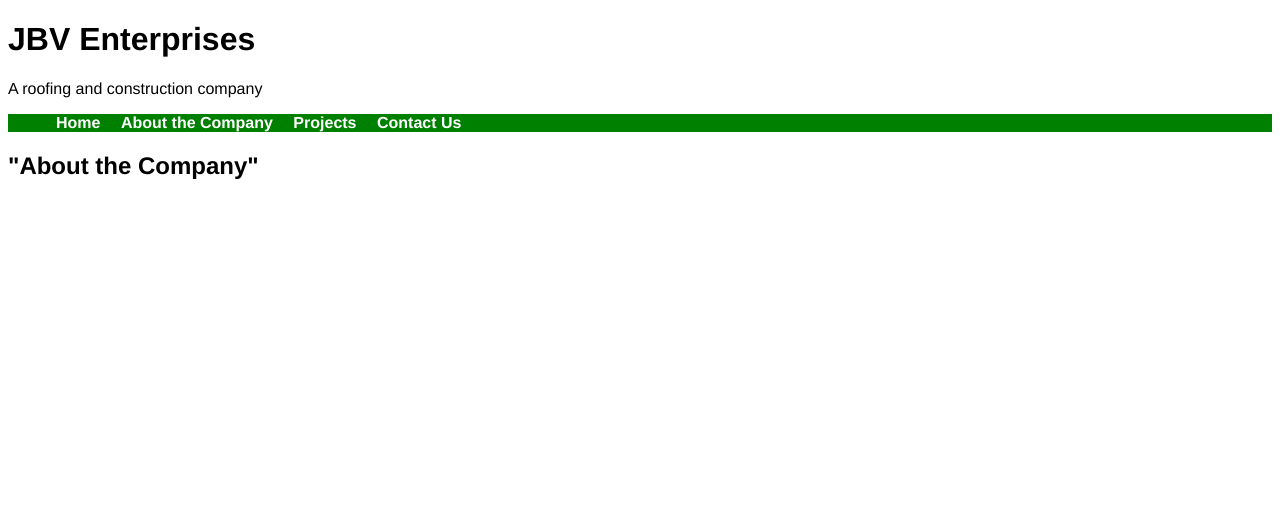
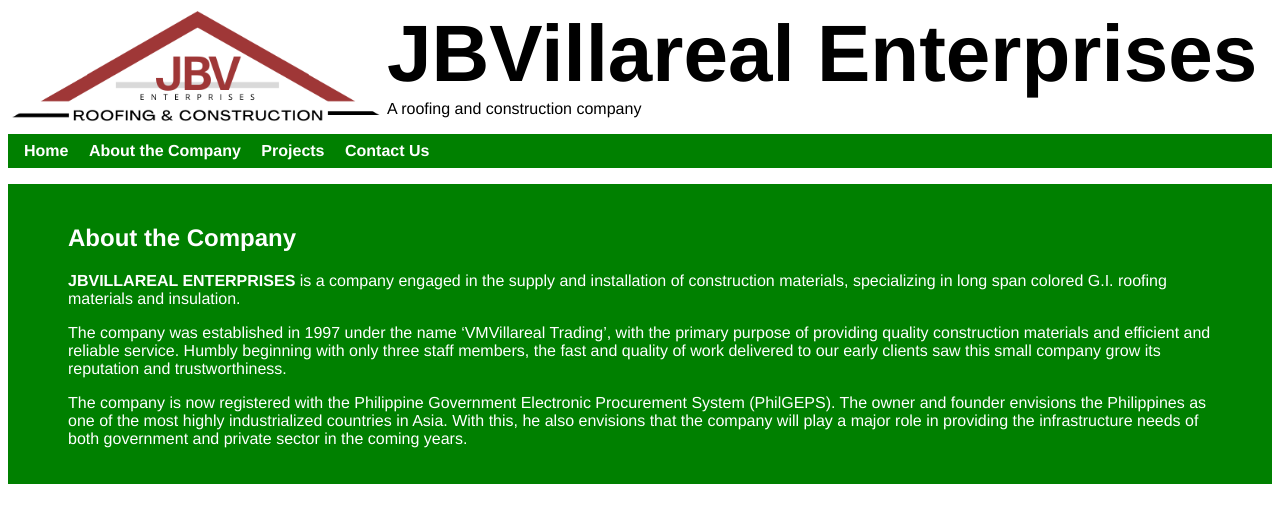
Before and after one commit to Patrick-Jasper/jbv-enterprises, a plain HTML site: page index.html in a window 1280 px wide. Drawn offline with Linux system fonts and the light colour scheme.

Commit message:
Add files via upload

```diff
--- a/css/jbv-stylesheet.css
+++ b/css/jbv-stylesheet.css
@@ -1,11 +1,34 @@
 html {
     font-family: Helvetica;
+}
+
+header h1 {
+    border-collapse: collapse;
+    padding-bottom: 0px;
+    margin: 0;
+    padding: 0;
+    font-size: 5em;
+    font-weight: light;
+}
+
+header p {
+    border-collapse: collapse;
+    float: top;
+    margin: 0;
+    padding: 0;
+    font-size: 1em;
+}
+
+header, nav {
+    display: inline;
+    border-collapse: collapse;
 }
 
 nav ul {
     list-style-type: None;
     background-color: Green;
     font-weight: bold;
+    padding: 8px;
 }
 
 nav ul li{
@@ -19,7 +42,24 @@ nav ul li a{
     color: #FFFFFF;
 }
 
-nav ul li:hover {
+nav ul li:hover, nav ul li a:hover {
+    padding-top: 12px;
+    padding-bottom: 12px;
     background-color: rgb(130, 255, 98);
     color: #000000;
 }
+
+img.logo {
+    background-color: #FFFFFF;
+    float: left;
+}
+
+div.about-us {
+    background-color: Green;
+    color: White;
+    margin: auto;
+    padding-top: 20px;
+    padding-bottom: 20px;
+    padding-left: 60px;
+    padding-right: 60px;
+}
--- a/index.html
+++ b/index.html
@@ -1,12 +1,13 @@
 <!DOCTYPE html>
 <html>
   <head>
-    <title>Welcome to JBV Enterprises</title>
+    <title>Welcome to JBVillareal Enterprises</title>
     <link type="text/css" rel="stylesheet" href="css/jbv-stylesheet.css" />
   </head>
   <body>
     <header>
-      <h1>JBV Enterprises</h1>
+      <img class="logo" src="images/JBVE Logo.png" alt="JBVillareal Enterprises Company Logo" width="379" height="120" />
+      <h1>JBVillareal Enterprises</h1>
       <p>A roofing and construction company</p>
     </header>
     <nav>
@@ -19,7 +20,16 @@
     </nav>
     <article>
       <div class="about-us">
-        <h2>"About the Company"</h2>
+        <h2>About the Company</h2>
+        <p>
+          <strong>JBVILLAREAL ENTERPRISES</strong> is a company engaged in the supply and installation of construction materials, specializing in long span colored G.I. roofing materials and insulation.
+        </p>
+        <p>
+          The company was established in 1997 under the name ‘VMVillareal Trading’, with the primary purpose of providing quality construction materials and efficient and reliable service. Humbly beginning with only three staff members, the fast and quality of work delivered to our early clients saw this small company grow its reputation and trustworthiness.
+        </p>
+        <p>
+          The company is now registered with the Philippine Government Electronic Procurement System (PhilGEPS). The owner and founder envisions the Philippines as one of the most highly industrialized countries in Asia. With this, he also envisions that the company will play a major role in providing the infrastructure needs of both government and private sector in the coming years.
+        </p>
       </div>
     </article>
   </body>
```
Also changed, not shown: images/JBVE Logo.png (added).
